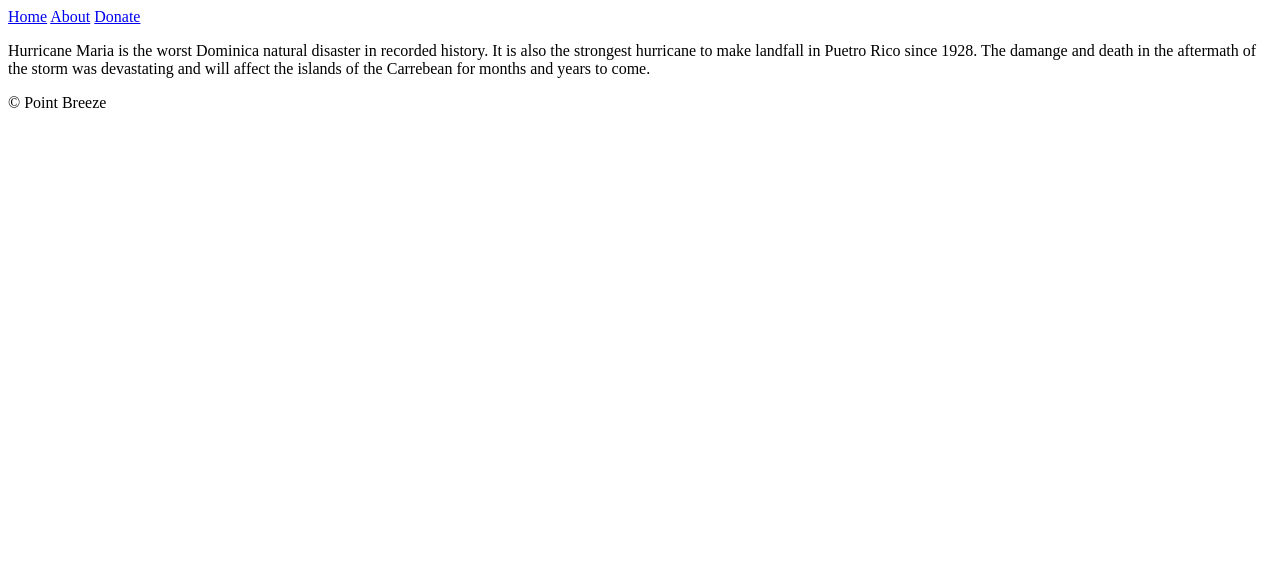
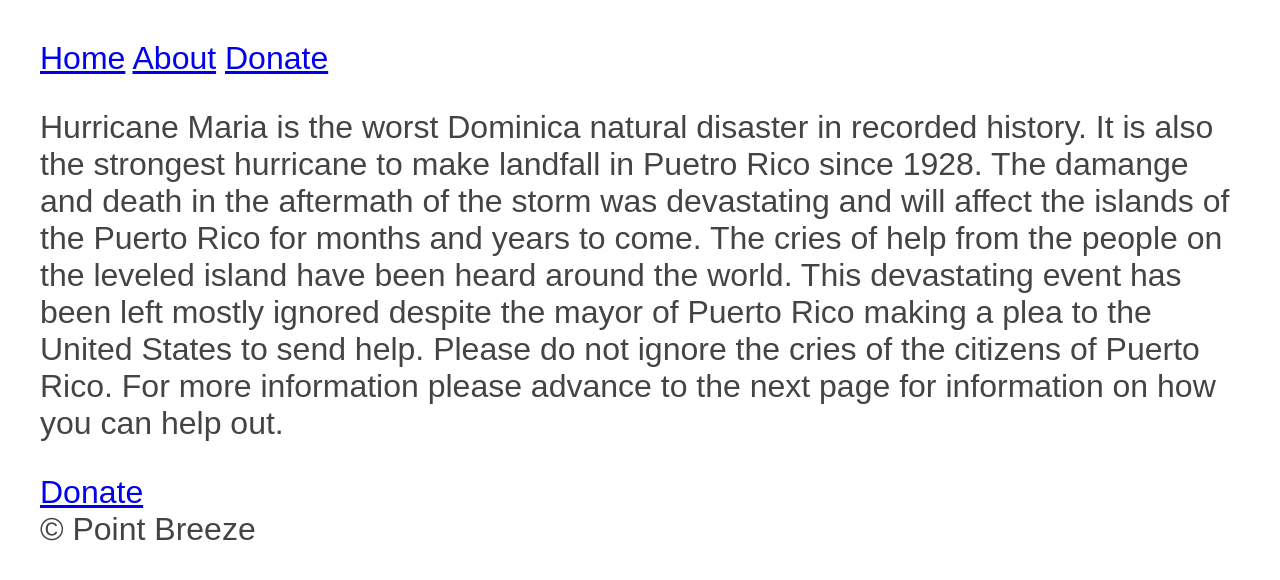
Before and after one commit to abraidotti/cause-site, a plain HTML site: page public/about.html in a window 1280 px wide. Drawn offline with Linux system fonts and the light colour scheme.

Commit message:
about updated

```diff
--- a/public/about.html
+++ b/public/about.html
@@ -3,6 +3,7 @@
 <head>
   <meta charset="utf-8">
   <title>Hurricane Maria Relief | About </title>
+  <link rel="stylesheet" href="/style.css">
 </head>
 
 <body>
@@ -12,7 +13,8 @@
     <a href="/donate.html">Donate</a>
   </header>
   <article>
-<p>Hurricane Maria is the worst Dominica natural disaster in recorded history. It is also the strongest hurricane to make landfall in Puetro Rico since 1928. The damange and death in the aftermath of the storm was devastating and will affect the islands of the Carrebean for months and years to come. </p>
+<p>Hurricane Maria is the worst Dominica natural disaster in recorded history. It is also the strongest hurricane to make landfall in Puetro Rico since 1928. The damange and death in the aftermath of the storm was devastating and will affect the islands of the Puerto Rico for months and years to come. The cries of help from the people on the leveled island have been heard around the world. This devastating event has been left mostly ignored despite the mayor of Puerto Rico making a plea to the United States to send help. Please do not ignore the cries of the citizens of Puerto Rico. For more information please advance to the next page for information on how you can help out. </p>
+<a href="/donate.html">Donate</a>
     </article>
   <footer>
     &copy; Point Breeze
```
